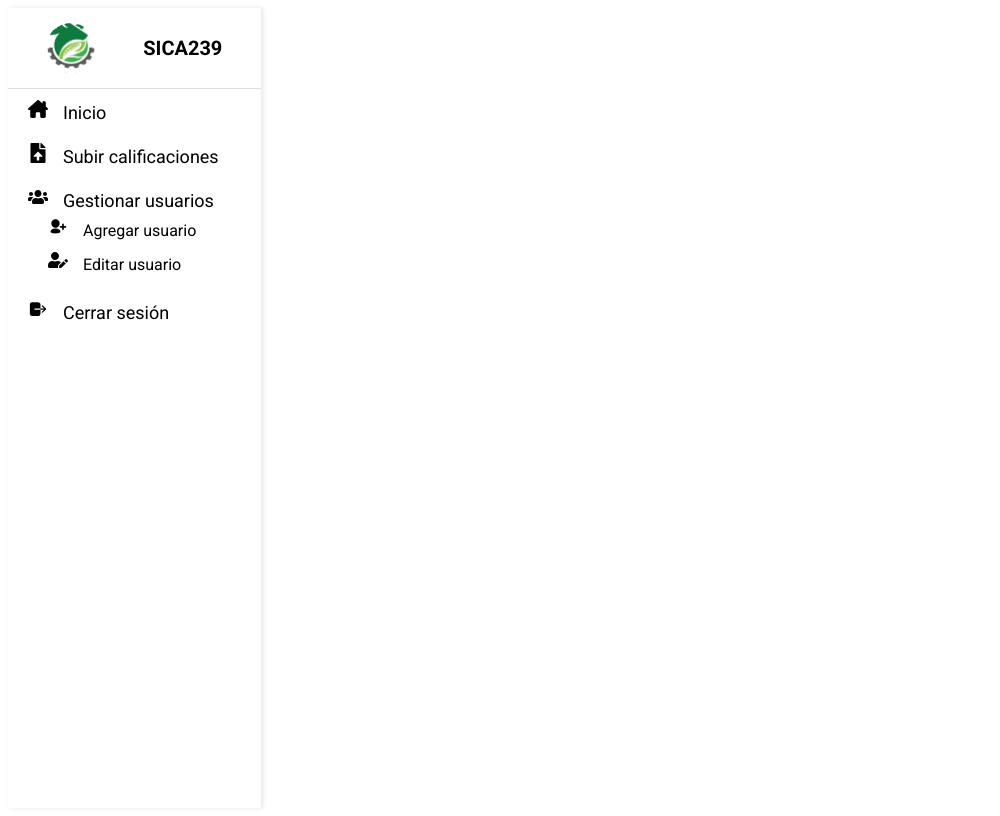
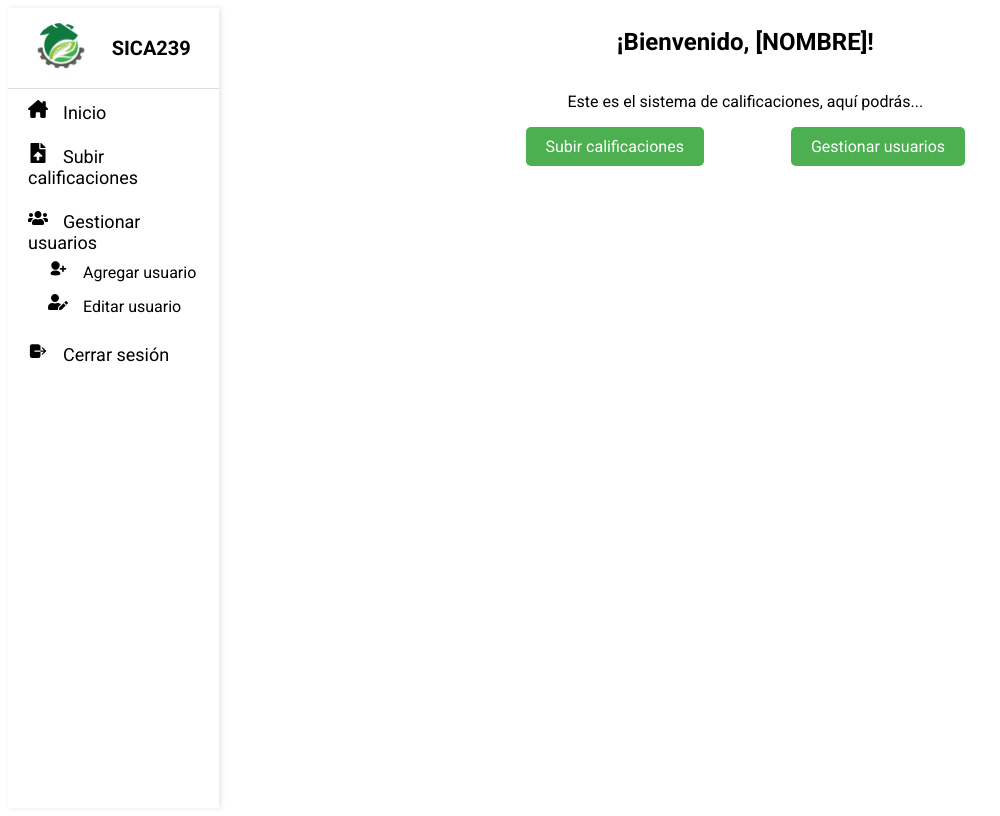
Before and after one commit to FernandoIvan10/SICA239, a React (Vite) app in the folder client/: page /SICA/administradores/inicio in a window 1280 px wide. Shown: the whole page, without its empty margins (0-1000 px from the left). Built offline with nearby package versions, Linux system fonts and the light colour scheme.

Commit message:
Se crearon los mensajes de bienvenida

```diff
--- /dev/null
+++ b/client/src/components/sica/Bienvenida/Bienvenida.css
@@ -0,0 +1,41 @@
+@import url('https://fonts.googleapis.com/css2?family=Roboto:wght@400;500;700&display=swap');
+
+.contenedor-bienvenida{
+    width: 100%;
+    display: flex;
+    flex-direction: column;
+    align-items: center;
+}
+
+.contenedor-bienvenida h2{
+    font-family: 'Roboto';
+}
+
+.contenedor-bienvenida p{
+    font-family: 'Roboto';
+}
+
+.botones{
+    width: 50%;
+    display: flex;
+    justify-content: space-around;
+}
+
+.botones button{
+    font-family: 'Roboto';
+    font-size: 15px;
+    background-color: #4CAF50;
+    color: white;
+    border: none;
+    padding: 10px 20px;
+    text-align: center;
+    text-decoration: none;
+    font-size: 16px;
+    border-radius: 5px;
+    cursor: pointer;
+    transition: background-color 0.3s ease;
+}
+
+.botones button:hover {
+    background-color: #45a049;
+  }
--- /dev/null
+++ b/client/src/components/sica/Bienvenida/Bienvenida.jsx
@@ -0,0 +1,15 @@
+import './Bienvenida.css'
+
+// Componente que renderiza el mensaje de bienvenida al SICA
+export default function Bienvenida(props){
+    return(
+    <div className="contenedor-bienvenida">
+        <h2>¡Bienvenido, {props.nombre}!</h2>
+        <p>{props.descripcion}</p>
+        <div className="botones">
+            <button>{props.boton1}</button>
+            <button>{props.boton2}</button>
+        </div>
+    </div>
+    )
+}
--- a/client/src/components/sica/MenuLateral/MenuLateral.css
+++ b/client/src/components/sica/MenuLateral/MenuLateral.css
@@ -46,7 +46,7 @@
 
 .elementos-menu ul li:hover {
     background-color: #e9ecef;
-    color: #007bff;
+    color: #4CAF50;
 }
 
 .elementos-menu ul li ul {
@@ -63,7 +63,7 @@
 
 .elementos-menu ul li ul li:hover {
     background-color: #f1f3f5;
-    color: #0056b3;
+    color: #4CAF60;
 }
 
 .elementos-menu ul li span svg {
--- a/client/src/components/sitio_web/BarraNavegacion/BarraNavegacion.css
+++ b/client/src/components/sitio_web/BarraNavegacion/BarraNavegacion.css
@@ -36,8 +36,23 @@
 
 .button-barra-navegacion{
     font-family: 'Roboto';
-    font-size: 18px;
+    font-size: 15px;
+    background-color: #4CAF50;
+    color: white;
+    border: none;
+    padding: 10px 20px;
+    text-align: center;
+    text-decoration: none;
+    font-size: 16px;
+    border-radius: 5px;
+    cursor: pointer;
+    transition: background-color 0.3s ease;
 }
+
+.button-barra-navegacion:hover {
+    background-color: #45a049;
+  }
+
 
 a {
     text-decoration: none;
--- /dev/null
+++ b/client/src/pages/SICA/Administradores/Inicio/Inicio.css
@@ -0,0 +1,5 @@
+.contenedor-inicio{
+    display: flex;
+    flex-direction: row;
+    width: 100%;
+}
--- a/client/src/pages/SICA/Administradores/Inicio/Inicio.jsx
+++ b/client/src/pages/SICA/Administradores/Inicio/Inicio.jsx
@@ -3,6 +3,8 @@ import { FaHouseChimney } from "react-icons/fa6";
 import { FaFileUpload, FaUsers, FaUserEdit } from "react-icons/fa";
 import { TiUserAdd } from "react-icons/ti";
 import { IoLogOut } from "react-icons/io5";
+import Bienvenida from "../../../../components/sica/Bienvenida/Bienvenida";
+import "./Inicio.css"
 
 // Página de inicio del SICA para administradores
 export default function InicioAdmin(){
@@ -18,9 +20,14 @@ export default function InicioAdmin(){
     ]
 
     return(
-        <div>
+        <div className="contenedor-inicio">
             <MenuLateral elementos={elementos}/>
-            <div></div>
+            <Bienvenida
+                nombre="[NOMBRE]"
+                descripcion="Este es el sistema de calificaciones, aquí podrás..."
+                boton1="Subir calificaciones"
+                boton2="Gestionar usuarios"
+            />
         </div>
     )
 }
--- /dev/null
+++ b/client/src/pages/SICA/Alumnos/Inicio/Inicio.css
@@ -0,0 +1,5 @@
+.contenedor-inicio{
+    display: flex;
+    flex-direction: row;
+    width: 100%;
+}
--- a/client/src/pages/SICA/Alumnos/Inicio/Inicio.jsx
+++ b/client/src/pages/SICA/Alumnos/Inicio/Inicio.jsx
@@ -5,7 +5,10 @@ import { PiMedalFill } from "react-icons/pi";
 import { FaHistory, FaUserCircle, FaKey } from "react-icons/fa";
 import { RiCalendarScheduleFill } from "react-icons/ri";
 import { IoLogOut } from "react-icons/io5";
+import Bienvenida from "../../../../components/sica/Bienvenida/Bienvenida";
+import './Inicio.css'
 
+// Página de inicio del SICA para alumnos
 export default function InicioAlumno(){
     const elementos=[
         {titulo:"Inicio", icono:FaHouseChimney, link:'/SICA/alumnos/inicio'},
@@ -21,9 +24,14 @@ export default function InicioAlumno(){
     ]
 
     return(
-        <div>
+        <div className="contenedor-inicio">
             <MenuLateral elementos={elementos}/>
-            <div></div>
+            <Bienvenida
+                nombre="[NOMBRE]"
+                descripcion="Este es el sistema de calificaciones, aquí podrás..."
+                boton1="Ver calificaciones"
+                boton2="Ver horario"
+            />
         </div>
     )
 }
--- a/client/src/pages/SitioWeb/Inicio/Inicio.jsx
+++ b/client/src/pages/SitioWeb/Inicio/Inicio.jsx
@@ -1,4 +1,5 @@
 import BarraNavegacion from "../../../components/sitio_web/BarraNavegacion/BarraNavegacion";
+import './Inicio.css'
 
 // Página principal
 export default function Inicio(){
--- a/client/src/pages/SitioWeb/Login/Login.css
+++ b/client/src/pages/SitioWeb/Login/Login.css
@@ -33,7 +33,7 @@
 
 .pestaña.activado{
     background-color: #fff;
-    color: #007BFF;
+    color: #4CAF50;
     border: 1px solid #ccc;
     border-bottom: none;
     border-radius: 8px 8px 0 0;
@@ -93,14 +93,14 @@
 }
 
 .input-formulario input:focus {
-    border-color: #007BFF;
-    box-shadow: 0 0 4px rgba(0, 123, 255, 0.5);
+    border-color: #4CAF50;
+    box-shadow: 0 0 4px rgba(0, 255, 42, 0.5);
 }
 
 .formulario-boton{
     width: 100%;
     padding: 12px 20px;
-    background-color: #007BFF;
+    background-color: #4CAF50;
     color: #fff;
     font-family: 'Roboto';
     font-size: 15px;
@@ -114,7 +114,7 @@
 }
 
 .formulario-boton:hover {
-    background-color: #0056b3;
+    background-color: #4CAF50;
 }
 
 .formulario-boton:active {
```
Also changed, not shown: client/src/pages/SitioWeb/Inicio/Inicio.css (added).
